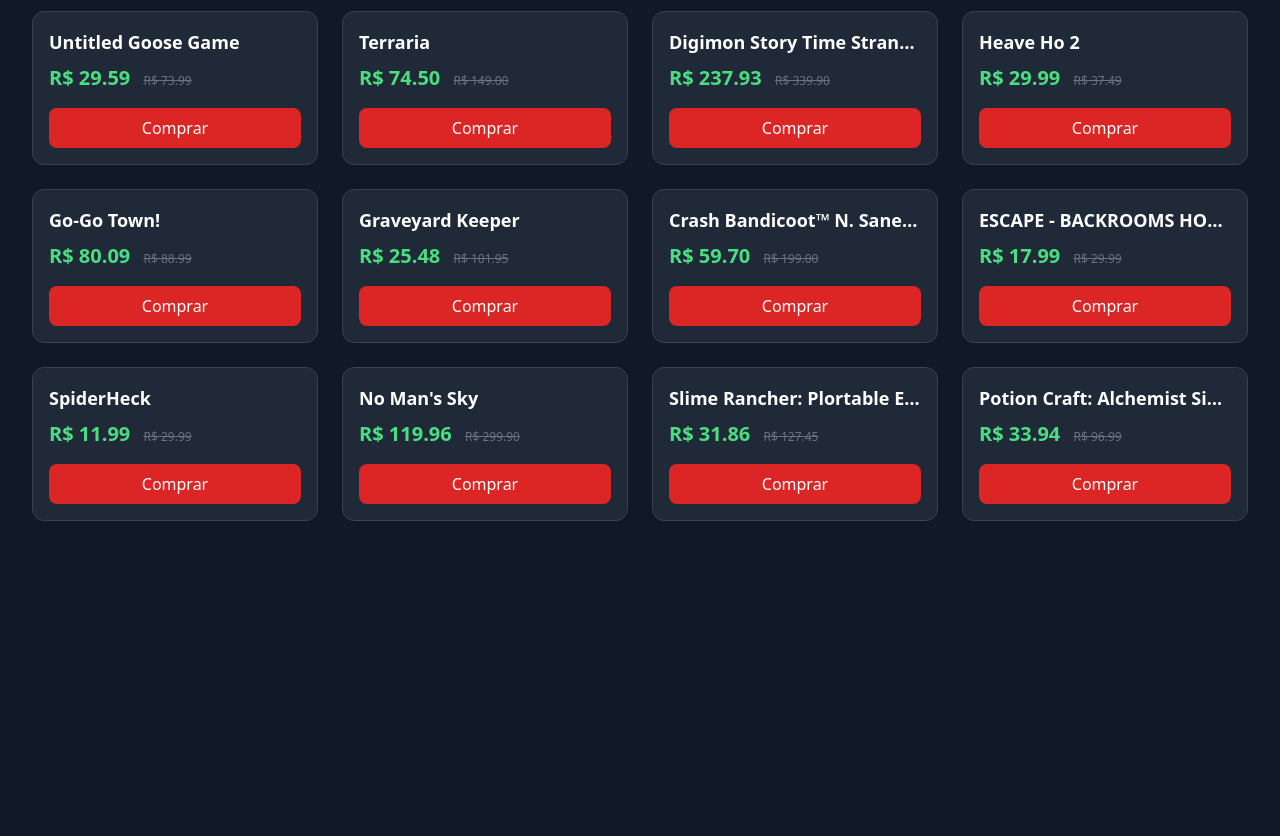
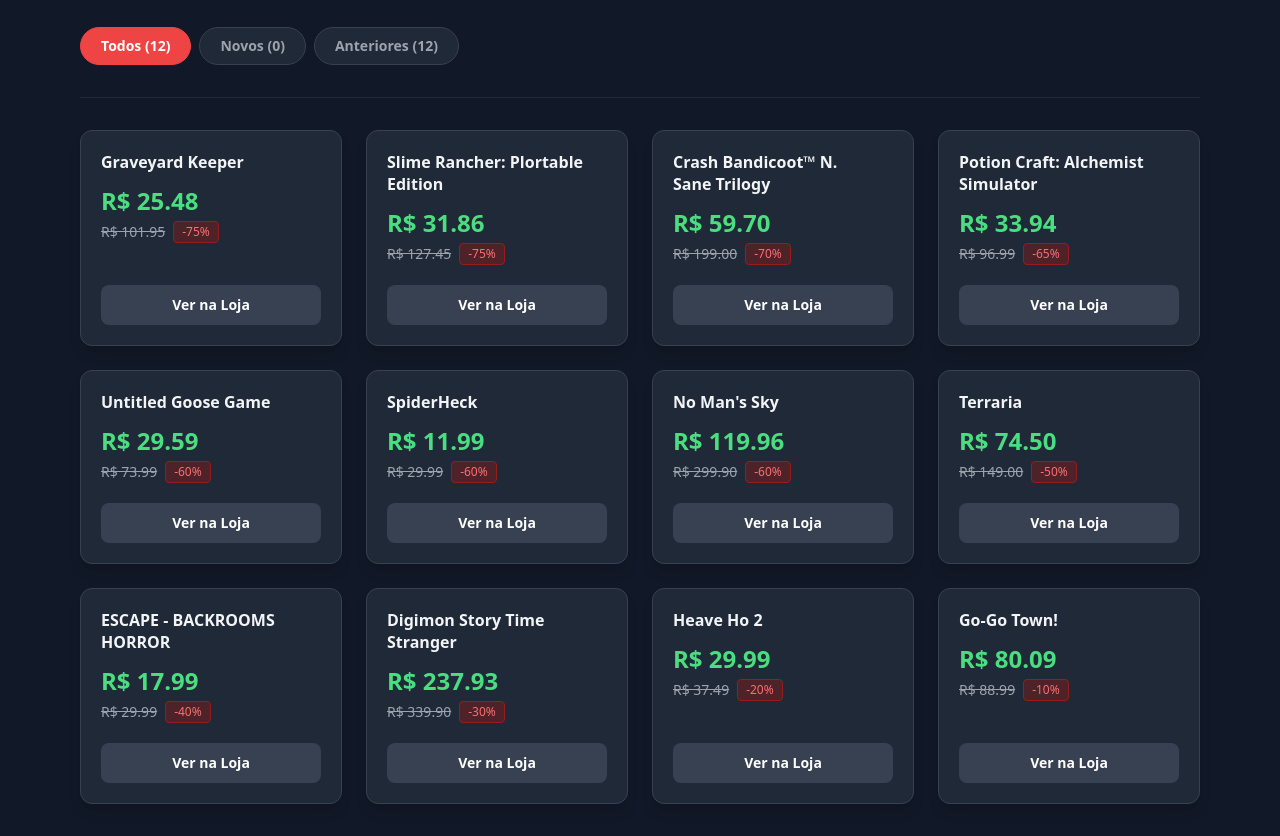
Before and after one commit to leandro-masconale/eshop-tracker, a plain HTML site: page index.html in a window 1280 px wide. Shown: the part 89-925 px from the top of the page. Before the commit the page ends 800 px from the top, so only its background shows below. Drawn offline with nearby package versions, Linux system fonts and the light colour scheme.

Commit message:
Update index.html
Interface com pills (ainda básica, feita na unha pelo github pages)

```diff
--- a/index.html
+++ b/index.html
@@ -1,21 +1,139 @@
 <!DOCTYPE html>
 <html lang="pt-BR">
-<head><script src="https://cdn.tailwindcss.com"></script></head>
-<body class="bg-gray-900 text-white p-8">
-  <h1 class="text-3xl font-bold mb-8 text-red-500">eShop Deals</h1>
-  <div id="grid" class="grid grid-cols-1 md:grid-cols-4 gap-6"></div>
+<head>
+  <meta charset="UTF-8">
+  <meta name="viewport" content="width=device-width, initial-scale=1.0">
+  <title>Promoções eShop BR</title>
+  <script src="https://cdn.tailwindcss.com"></script>
+  <style>
+    .pill-active { background-color: #ef4444; color: white; border-color: #ef4444; }
+    .pill-inactive { background-color: #1f2937; color: #9ca3af; border-color: #374151; }
+    .pill-inactive:hover { background-color: #374151; color: white; }
+  </style>
+</head>
+<body class="bg-gray-900 text-gray-100 min-h-screen font-sans">
+  <div class="max-w-6xl mx-auto px-4 py-8">
+    <header class="pb-6 border-b border-gray-800">
+      <div class="flex flex-col md:flex-row md:items-center justify-between gap-4">
+        <div>
+          <h1 class="text-3xl font-extrabold text-red-500 tracking-tight">eShop Tracker</h1>
+          <p class="text-sm text-gray-400 mt-1">Ofertas ativas no Brasil</p>
+        </div>
+        <div class="flex flex-col sm:flex-row gap-3">
+          <input type="text" id="searchInput" placeholder="Filtrar por nome..." class="bg-gray-800 border border-gray-700 rounded-lg px-4 py-2 text-sm focus:outline-none focus:border-red-500 w-full sm:w-auto">
+          <select id="sortSelect" class="bg-gray-800 border border-gray-700 rounded-lg px-4 py-2 text-sm focus:outline-none focus:border-red-500 w-full sm:w-auto">
+            <option value="discount_desc">Maior Desconto (%)</option>
+            <option value="price_asc">Menor Preço</option>
+            <option value="price_desc">Maior Preço</option>
+            <option value="name_asc">Nome (A-Z)</option>
+          </select>
+        </div>
+      </div>
+
+      <!-- Navegação por Pills -->
+      <div class="flex gap-2 mt-6 overflow-x-auto pb-2 scrollbar-hide">
+        <button id="pill-all" onclick="setFilter('all')" class="pill-active border px-5 py-2 rounded-full text-sm font-semibold transition whitespace-nowrap">Todos (0)</button>
+        <button id="pill-new" onclick="setFilter('new')" class="pill-inactive border px-5 py-2 rounded-full text-sm font-semibold transition whitespace-nowrap">Novos (0)</button>
+        <button id="pill-old" onclick="setFilter('old')" class="pill-inactive border px-5 py-2 rounded-full text-sm font-semibold transition whitespace-nowrap">Anteriores (0)</button>
+      </div>
+    </header>
+
+    <div id="grid" class="grid grid-cols-1 sm:grid-cols-2 md:grid-cols-3 lg:grid-cols-4 gap-6 mt-8"></div>
+    <div id="empty" class="hidden text-center py-20 text-gray-500">Nenhuma oferta encontrada para este filtro.</div>
+  </div>
+
   <script>
-    fetch('data/deals.json').then(r => r.json()).then(data => {
-      document.getElementById('grid').innerHTML = data.map(g =>
-        `<div class="bg-gray-800 p-4 rounded-xl border border-gray-700">
-          <h2 class="font-bold truncate text-lg">${g.title}</h2>
-          <div class="mt-2 text-green-400 font-black text-xl">R$ ${g.price.toFixed(2)}
-            <s class="text-xs text-gray-500 font-normal ml-2">R$ ${g.old_price.toFixed(2)}</s>
+    let games = [];
+    let currentFilter = 'all';
+
+    const grid = document.getElementById('grid');
+    const searchInput = document.getElementById('searchInput');
+    const sortSelect = document.getElementById('sortSelect');
+    const empty = document.getElementById('empty');
+
+    async function loadDeals() {
+      try {
+        const res = await fetch('data/deals.json');
+        games = await res.json();
+
+        // Atualiza os contadores das pills
+        const countNew = games.filter(g => g.is_new).length;
+        const countOld = games.filter(g => !g.is_new).length;
+
+        document.getElementById('pill-all').innerText = `Todos (${games.length})`;
+        document.getElementById('pill-new').innerText = `Novos (${countNew})`;
+        document.getElementById('pill-old').innerText = `Anteriores (${countOld})`;
+
+        render();
+      } catch (err) {
+        grid.innerHTML = '<p class="text-red-400 col-span-full text-center">Erro ao carregar ofertas.</p>';
+      }
+    }
+
+    window.setFilter = function(filter) {
+      currentFilter = filter;
+      ['all', 'new', 'old'].forEach(f => {
+        const el = document.getElementById(`pill-${f}`);
+        if (f === filter) {
+          el.classList.replace('pill-inactive', 'pill-active');
+        } else {
+          el.classList.replace('pill-active', 'pill-inactive');
+        }
+      });
+      render();
+    }
+
+    function render() {
+      const term = searchInput.value.toLowerCase();
+      const sort = sortSelect.value;
+
+      let filtered = games.filter(g => g.title.toLowerCase().includes(term));
+
+      if (currentFilter === 'new') filtered = filtered.filter(g => g.is_new);
+      if (currentFilter === 'old') filtered = filtered.filter(g => !g.is_new);
+
+      filtered.sort((a, b) => {
+        const discountA = Math.round((1 - (a.price / a.old_price)) * 100);
+        const discountB = Math.round((1 - (b.price / b.old_price)) * 100);
+
+        if (sort === 'discount_desc') return discountB - discountA;
+        if (sort === 'price_asc') return a.price - b.price;
+        if (sort === 'price_desc') return b.price - a.price;
+        if (sort === 'name_asc') return a.title.localeCompare(b.title);
+        return 0;
+      });
+
+      empty.classList.toggle('hidden', filtered.length > 0);
+
+      grid.innerHTML = filtered.map(g => {
+        const discount = Math.round((1 - (g.price / g.old_price)) * 100);
+        const newBadge = g.is_new ? `<span class="bg-blue-600 text-white text-xs font-bold px-2 py-1 rounded ml-2">NOVO</span>` : '';
+
+        return `
+        <div class="bg-gray-800 border border-gray-700 rounded-xl p-5 flex flex-col justify-between hover:border-gray-500 transition shadow-lg relative">
+          <div>
+            <div class="flex justify-between items-start mb-3">
+              <h2 class="font-bold text-base leading-snug pr-4">${g.title}</h2>
+            </div>
+            <div class="flex items-center mb-1">
+              <span class="text-2xl font-black text-green-400">R$ ${g.price.toFixed(2)}</span>
+              ${newBadge}
+            </div>
+            <div class="flex items-center gap-2 text-sm text-gray-400">
+              <span class="line-through">R$ ${g.old_price.toFixed(2)}</span>
+              <span class="bg-red-900/50 text-red-400 px-2 py-0.5 rounded text-xs border border-red-800">-${discount}%</span>
+            </div>
           </div>
-          <a href="${g.url}" target="_blank" class="mt-4 block bg-red-600 hover:bg-red-700 text-center rounded-lg py-2 transition">Comprar</a>
-        </div>`
-      ).join('');
-    });
+          <a href="${g.url}" target="_blank" rel="noopener" class="mt-5 block text-center bg-gray-700 hover:bg-red-600 text-white text-sm font-semibold py-2.5 rounded-lg transition">
+            Ver na Loja
+          </a>
+        </div>
+      `}).join('');
+    }
+
+    searchInput.addEventListener('input', render);
+    sortSelect.addEventListener('change', render);
+    loadDeals();
   </script>
 </body>
 </html>
```
